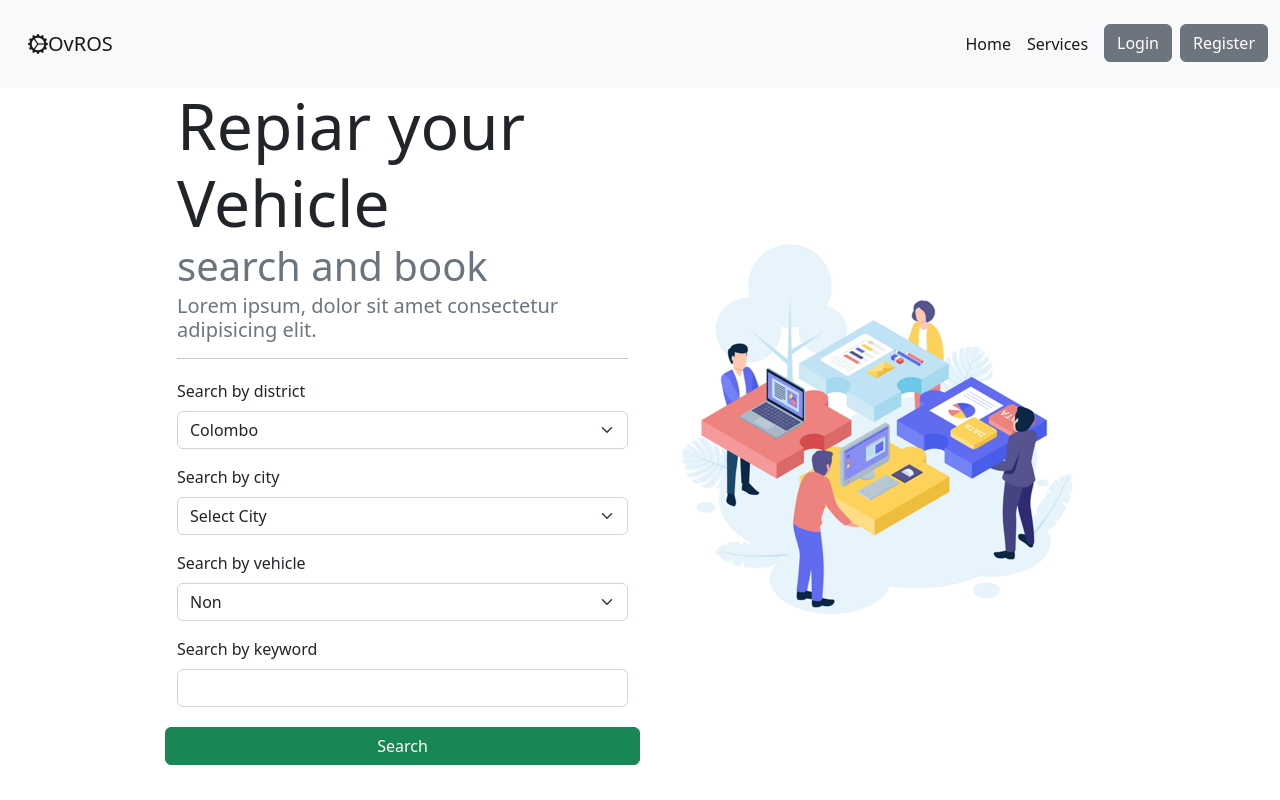
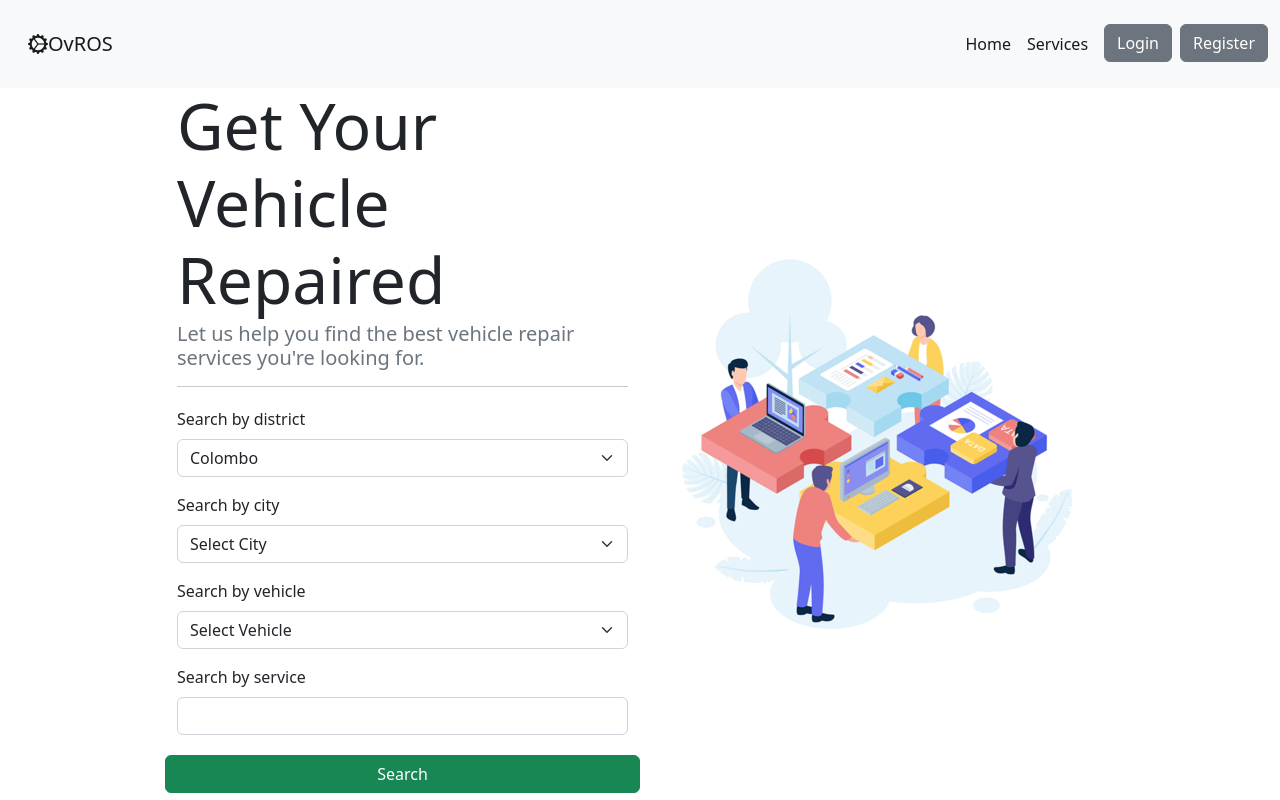
Before and after one commit to kavindu-prabhashitha/ovors-webapp-django, a Django app: page / in a window 1280 px wide. Run offline with Django 4.2, Linux system fonts and the light colour scheme; some libraries are stand-ins or nearby versions.

Commit message:
project  - feature -  updated

```diff
--- a/common/enums.py
+++ b/common/enums.py
@@ -1,10 +1,11 @@
 VEHICLE_TYPE = (
-    ('NON', 'Non'),
+    ('NON', 'Select Vehicle'),
     ('CAR', 'Car'),
     ('VAN', 'Van'),
     ('BIKE', 'Bike'),
     ('SUV', 'Suv'),
-    ('TRUCK', 'Truck')
+    ('TRUCK', 'Truck'),
+    ('LONG', 'Long Vehicle')
 )
 
 BOOKING_STATUS = (
--- a/ovros_home/forms.py
+++ b/ovros_home/forms.py
@@ -6,7 +6,7 @@ class ServiceSearchForm(forms.Form):
     search_by_district = forms.ChoiceField(required=False, choices=DISTRICTS, initial=DISTRICTS[1])
     search_by_city = forms.ChoiceField(required=False, choices=DISTRICTS_CITY)
     search_by_vehicle = forms.ChoiceField(required=False, choices=VEHICLE_TYPE, initial=VEHICLE_TYPE[0])
-    search_by_Keyword = forms.CharField(required=False, max_length=50)
+    search_by_service = forms.CharField(required=False, max_length=50)
 
 
 class ServiceSearchForm01(forms.Form):
--- a/ovros_service_module/models.py
+++ b/ovros_service_module/models.py
@@ -21,6 +21,7 @@ class Service(models.Model):
     is_for_suv = models.BooleanField(verbose_name="Available for suv", default=False)
     is_for_lorry = models.BooleanField(verbose_name="Available for lorry", default=False)
     is_for_bike = models.BooleanField(verbose_name="Available for bike", default=False)
+    is_for_long_vehicle = models.BooleanField(verbose_name="Available for bike", default=False)
     service_availability = models.BooleanField(
         verbose_name="Service availability",
         default=False,
--- a/templates/home/header.html
+++ b/templates/home/header.html
@@ -9,9 +9,8 @@
             <div class="row justify-content-center align-items-center">
                 <div class="col-md-5 text-center text-md-start" style="height: 100%;">
                     <h1>
-                        <div class="display-3">Repiar your Vehicle</div>
-                        <div class="display-6 text-muted">search and book</div>
-                        <p class="lead my-1 text-muted">Lorem ipsum, dolor sit amet consectetur adipisicing elit.</p>
+                        <div class="display-3">Get Your Vehicle Repaired</div>
+                        <p class="lead my-1 text-muted">Let us help you find the best vehicle repair services you're looking for.</p>
                     </h1>
 
                     <hr>
--- a/templates/services/service_detail.html
+++ b/templates/services/service_detail.html
@@ -67,6 +67,12 @@
                                                          src="{% static 'icons/bike_icon.png' %}">
                                                 {% endif %}
 
+                                                {% if service.is_for_long_vehicle %}
+                                                    <img height="40px" width="40px" class="bi"
+                                                         src="{% static 'icons/long_vehicle_icon.png' %}">
+                                                {% endif %}
+
+
                                             </div>
                                         </li>
                                     </ul>
--- a/templates/services/service_list.html
+++ b/templates/services/service_list.html
@@ -131,6 +131,10 @@
                                                         <img height="40px" width="40px" class="bi"
                                                              src="{% static 'icons/bike_icon.png' %}">
                                                     {% endif %}
+                                                    {% if service.is_for_long_vehicle %}
+                                                        <img height="40px" width="40px" class="bi"
+                                                             src="{% static 'icons/long_vehicle_icon.png' %}">
+                                                    {% endif %}
 
                                                 </div>
                                             </li>
```
Also changed, not shown: db.sqlite3, ovros_home/static/icons/long_vehicle_icon.png (added).
